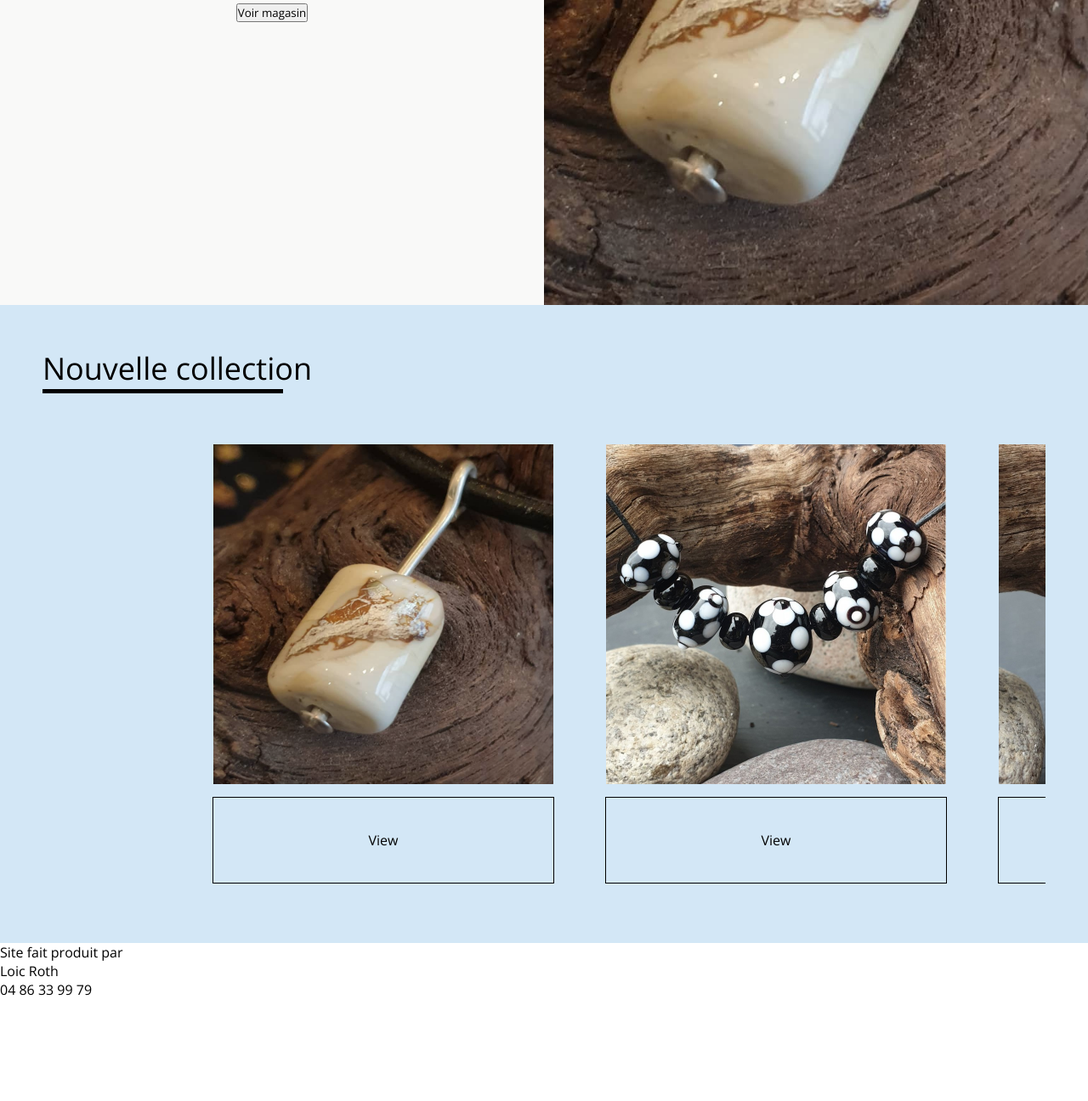
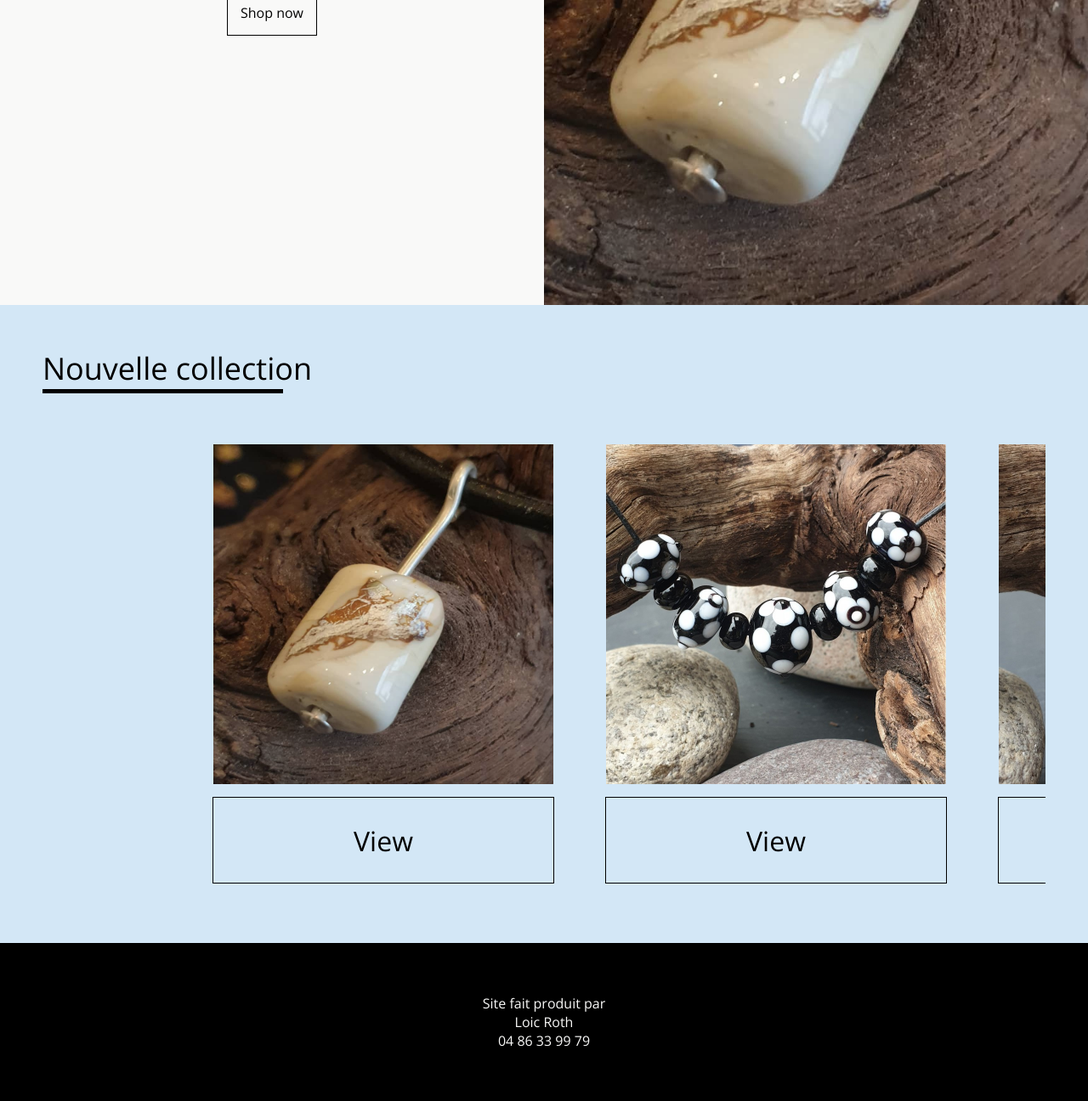
Before and after one commit to HaydenLeDev/OpenClassroom, a plain HTML site: page index.html in a window 1280 px wide. Shown: the part 441-1737 px from the top of the page at 85% size. Before the commit the page ends 1617 px from the top, so only its background shows below. Drawn offline with nearby package versions, Linux system fonts and the light colour scheme.

Commit message:
presque fini

```diff
--- a/index.html
+++ b/index.html
@@ -11,6 +11,7 @@
     <link rel="stylesheet" href="style/css/scrollbar.css">
     <link rel="stylesheet" href="style/css/acceuil.css">
     <link rel="stylesheet" href="style/css/text.css">
+    <link rel="stylesheet" href="style/css/footer.css">
     <title>Les variations</title>
 </head>
 <body>
@@ -20,7 +21,7 @@
             <div class="left">
                 <h3>Nouvelle collection</h3>
                 <h1>Perle de verre aux milles couleurs</h1>
-                <button>Voir magasin</button>
+                <div class="boutonAccuil">Shop now</div>
             </div>
             <div class="right">
             </div>
--- a/style/css/acceuil.css
+++ b/style/css/acceuil.css
@@ -20,3 +20,16 @@
     background-position: center;
     background-size: cover;
 }
+
+.boutonAccuil{
+    padding: 15px;
+    font-size: 16px;
+    border: 1px solid #000000;
+    transition: all .75s;
+    cursor: pointer;
+}
+
+.boutonAccuil:hover{
+    background-color: #000000;
+    color: #F9F9F8;
+}
--- a/style/css/scrollbar.css
+++ b/style/css/scrollbar.css
@@ -0,0 +1,22 @@
+/* width */
+.spiner::-webkit-scrollbar {
+    height: 3px;
+    border-radius: 10px;
+}
+
+  /* Track */
+.spiner::-webkit-scrollbar-track {
+    background: #6B6765;
+    border-radius: 10px;
+}
+
+  /* Handle */
+.spiner::-webkit-scrollbar-thumb {
+    background: #000000;
+    border-radius: 10px;
+}
+
+  /* Handle on hover */
+.spiner::-webkit-scrollbar-thumb:hover {
+    background: #000000;
+}
--- a/style/css/style.css
+++ b/style/css/style.css
@@ -4,6 +4,7 @@
 
     font-family: 'Open Sans';
     font-style: normal;
+    font-size: 32px;
 }
 
 header{
@@ -69,3 +70,13 @@ main{
     background-color: #000000;
     color: #D3E7F6;
 }
+
+footer{
+    display: flex;
+    flex-direction: column;
+    align-items: center;
+    justify-content: center;
+    background-color: #000000;
+    color: #F9F9F8;
+    padding: 60px;
+}
--- a/style/css/text.css
+++ b/style/css/text.css
@@ -12,6 +12,7 @@ h2{
 }
 
 h3{
+    font-weight: 400;
     font-size: 16px;
     line-height: 22px;
 }
```
